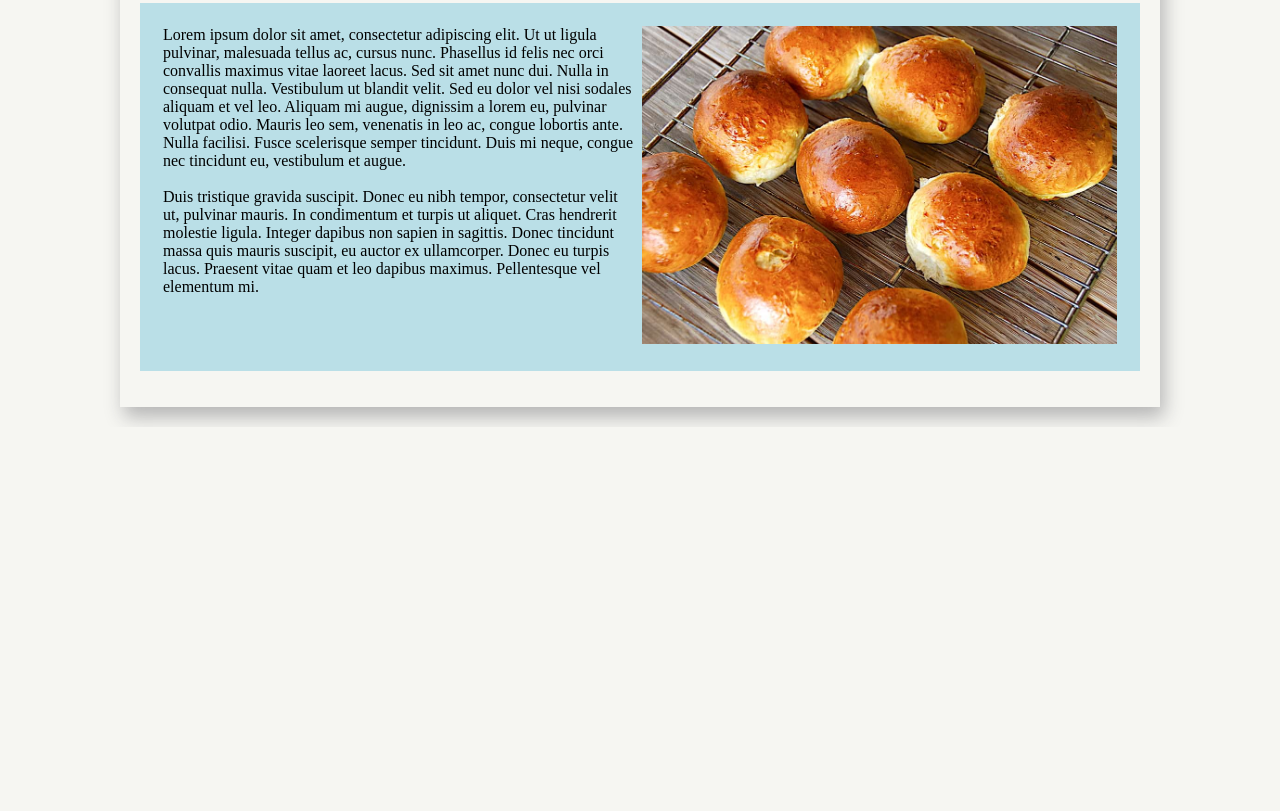
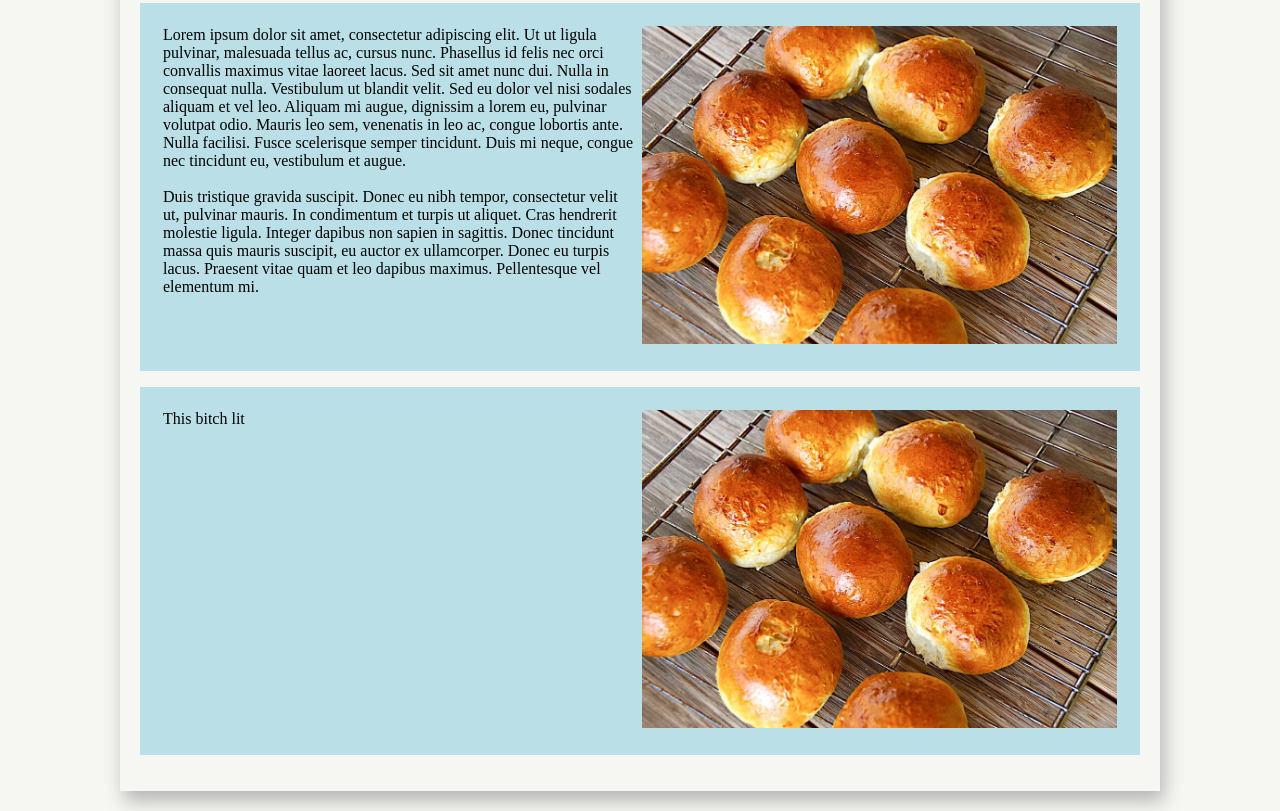
Before and after one commit to Theis194/JavaScriptAAU, a website: page Kogebog/Styles/index.html in a window 1280 px wide. Shown: the part 880-1691 px from the top of the page. Before the commit the page ends 1307 px from the top, so only its background shows below. Drawn offline with Linux system fonts and the light colour scheme.

Commit message:
Experimenting with dom

```diff
--- a/Kogebog/Scripts/index.js
+++ b/Kogebog/Scripts/index.js
@@ -22,3 +22,17 @@ ingredients.push(ingredient7);
 let recipe = new Recipe("Hjemmebate boller med ris", "This bitch lit", "../Images/boller.jpg", "10 timer", "20 min", "3 dage", 14, true, ingredients, "Do shit like this");
 
 console.log(recipe);
+
+
+
+function createRecipeListItems() {
+    let recipeList = document.querySelector("#recipe-list");
+    let recipeListItem = recipeList.querySelector(".recipelistitem")
+    let newRLI = recipeListItem.cloneNode(true);
+    console.log(newRLI );
+    newRLI.querySelector("#recipe1desc").textContent = recipe.description;
+
+    recipeList.appendChild(newRLI);
+}
+
+window.load = createRecipeListItems();
--- a/Kogebog/Styles/index.html
+++ b/Kogebog/Styles/index.html
@@ -4,6 +4,7 @@
         <meta charset="UTF-8">
         <meta name="viewport" content="width=device-width, initial-scale=1">
         <link rel="stylesheet" href="../Styles/styling.css">
+        <script type="module" src="../Scripts/index.js"></script>
         <title>Kogebog</title>
     </head>
     <body>
@@ -20,7 +21,7 @@
                 <hr id="right" class="sideline">
             </div>
 
-            <li class="verticallist">
+            <li class="verticallist" id="recipe-list">
                 <ul class="recipelistitem">
                     <div class="insidebox">
                         <table>
```
